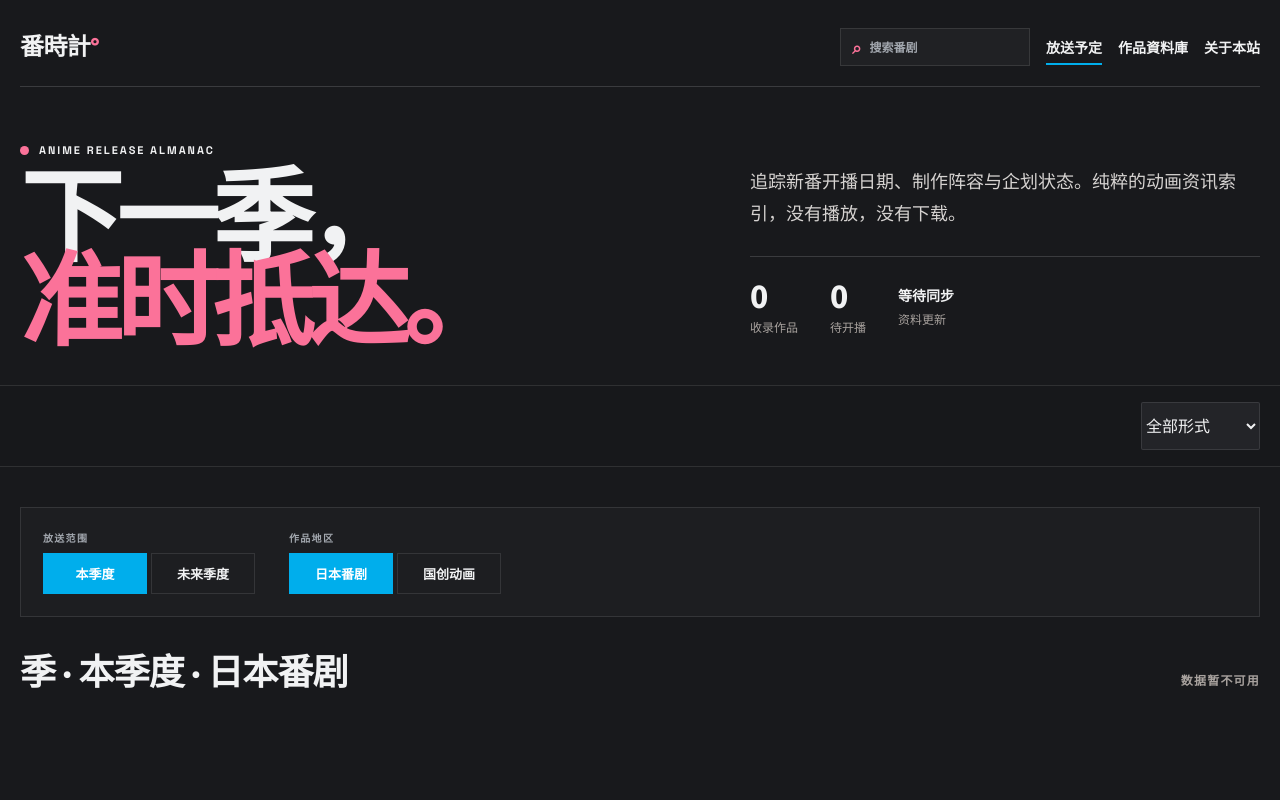
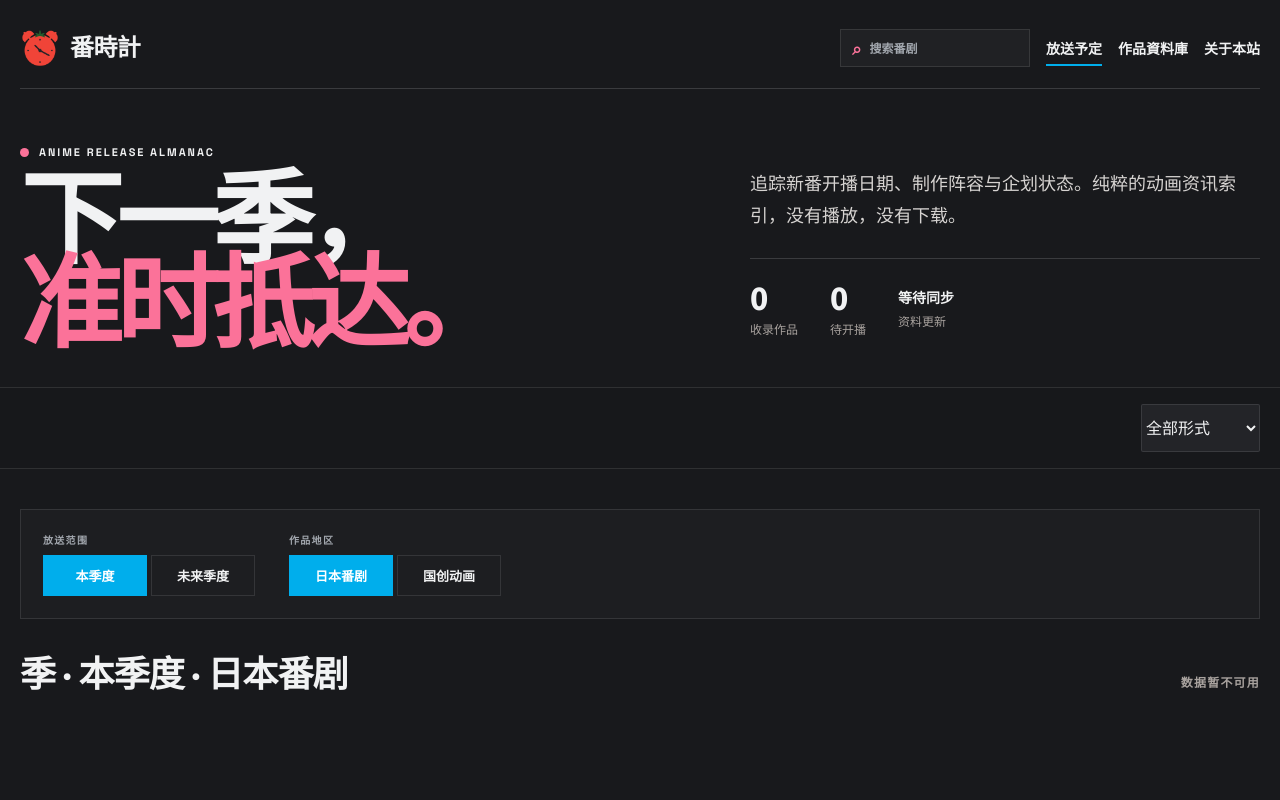
Before and after one commit to agcenn/anime-almanac, a website: page public/index.html in a window 1280 px wide. Shown: the top 800 px of the page. Drawn offline with nearby package versions, Linux system fonts and the light colour scheme; no server answers.

Commit message:
feat: add minimal tomato clock logo

```diff
--- a/public/index.html
+++ b/public/index.html
@@ -6,6 +6,8 @@
   <meta name="description" content="番时计：只展示番剧资料、季度新番与开播日程，不提供播放或下载。">
   <meta name="author" content="agcenn">
   <title>番时计 · Anime Almanac</title>
+  <link rel="icon" type="image/png" href="/logo.png">
+  <link rel="apple-touch-icon" href="/logo.png">
   <script src="https://cdn.tailwindcss.com"></script>
   <link rel="preconnect" href="https://fonts.googleapis.com">
   <link rel="preconnect" href="https://fonts.gstatic.com" crossorigin>
@@ -15,7 +17,10 @@
 <body class="min-h-screen">
   <header class="max-w-7xl mx-auto px-5 pt-7">
     <nav class="flex items-center justify-between border-b border-white/15 pb-5">
-      <a href="#" class="brand text-2xl font-black tracking-tight">番時計<span>°</span></a>
+      <a href="#" class="brand text-2xl font-black tracking-tight" aria-label="番時計首页">
+        <img class="brand-logo" src="/logo.png" alt="">
+        <span class="brand-wordmark">番時計</span>
+      </a>
       <div class="flex items-center gap-4">
         <label class="header-search" aria-label="搜索番剧">
           <span aria-hidden="true">⌕</span>
--- a/public/styles.css
+++ b/public/styles.css
@@ -15,7 +15,10 @@
 body { background: var(--paper); color: var(--ink); font-family: 'Noto Sans SC', sans-serif; }
 ::selection { background: var(--red); color: #fff; }
 .brand, .hero h1, #sectionTitle { font-family: 'Space Grotesk', 'Noto Sans SC', sans-serif; }
-.brand span, .hero i { color: var(--red); font-style: normal; }
+.brand { display: inline-flex; align-items: center; gap: 10px; color: var(--ink); }
+.brand-logo { width: 40px; height: 40px; flex: none; object-fit: contain; }
+.brand-wordmark { color: var(--ink); }
+.hero i { color: var(--red); font-style: normal; }
 .eyebrow { font: 700 11px 'Space Grotesk'; letter-spacing: .18em; display: flex; align-items: center; gap: 10px; }
 .eyebrow span { width: 9px; height: 9px; background: var(--red); border-radius: 50%; }
 .nav-link { position: relative; padding: 8px 0; }
```
Also changed, not shown: public/logo.png (added).
